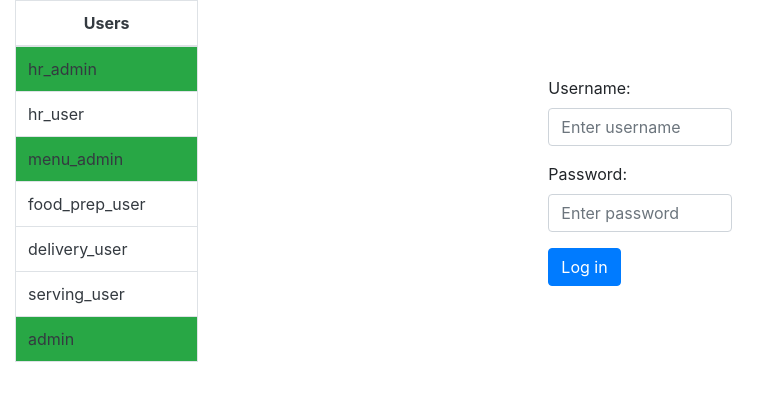
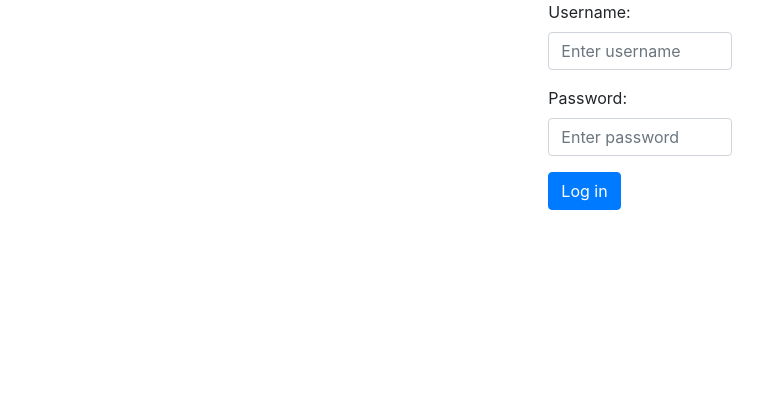
Before and after one commit to DAT210/Employee, a Flask app: page / in a window 1280 px wide. Shown: the top 401 px of the page, without its empty margins (0-780 px from the left). Run offline with Flask 2, Linux system fonts and the light colour scheme; data comes from the database, SQL or seed files in the repository; some libraries are stand-ins or nearby versions.

Commit message:
Buttons are user-friendly, ID list auto updates, user list not showing for unauthorized people"

```diff
--- a/src/employee_db/app.py
+++ b/src/employee_db/app.py
@@ -3,7 +3,6 @@ import jwt
 import datetime
 from functools import wraps
 import mysql.connector
-import secrets
 from werkzeug.security import generate_password_hash, check_password_hash
 from util import *
 
@@ -44,7 +43,7 @@ def verify_token(f):
         if not token:
             return jsonify({'message': 'No token provided!'}), 401
         try:
-            result = jwt.decode(token, app.public_key, algorithms=['RS256'])
+            _ = jwt.decode(token, app.public_key, algorithms=['RS256'])
         except:
             return jsonify({'message': 'Invalid token!'}), 403
         return f(*args, **kwargs)
@@ -111,6 +110,8 @@ def login():
                 return resp
             return jsonify('Wrong password!'), 401
         return jsonify('Authentication failed!'), 401
+
+    # if method: GET
     else:
         token = request.cookies.get('token')
         if not token:
@@ -131,15 +132,9 @@ def logout():
     session.pop('token', None)
     session.pop('user', None)
     resp = make_response(redirect(url_for('index')))
+    # setting auto-expiring cookie
     resp.set_cookie('token', '', max_age=0)
     return resp
-
-
-@app.route('/delete_employee_form/<emp_id>', methods=['POST'])
-@verify_admin_token
-def delete_employee_form(emp_id):
-    _ = remove_employee_by_id(get_db(), emp_id)
-    return redirect(url_for('login'))
 
 
 # API endpoints #
@@ -191,6 +186,7 @@ def edit_employee(emp_id):
         return resp
     except:
         return jsonify("Internal server error"), 500
+
 
 @app.route('/employees/<emp_id>', methods=['DELETE'])
 @verify_admin_token
@@ -258,6 +254,7 @@ def delete_user(emp_id):
 
 ## Misc ##
 
+# group codes - group names
 @app.route('/groups')
 @verify_token
 def get_groups():
@@ -267,41 +264,12 @@ def get_groups():
     except:
         return jsonify("Internal server error"), 500
 
+# all employees in a group
 @app.route('/group-employees/<group_id>', methods=['GET'])
 @verify_token
 def get_by_groups(group_id):
     resp = get_employees_by_group(get_db(), group_id)
     return resp
 
-
-@app.route("/addEmployee", methods=["POST"])
-def addEmployee():
-    emp_name = request.form.get("emp_name")
-    emp_group = request.form.get("emp_group")
-    success = True
-    db = get_db()
-    cur =db.cursor()
-    try:
-        cur.execute(queries["add_employee"], emp_name, emp_group)
-        cur.commit()
-    except mysql.connector.Error as err:
-        print("Error {}".format(err.msg))
-        success = False
-    finally:
-        cur.close()
-
-    if success is True:
-        print("Successful")
-        return render_template("")
-
-    else:
-        print("Failure")
-
-
-@app.route("/update/employee")
-def update(emp_id):
-
-    pass
-
 if __name__ == '__main__':
     app.run(debug=True)
--- a/src/employee_db/static/scr.js
+++ b/src/employee_db/static/scr.js
@@ -37,13 +37,10 @@ function init() {
         });
      });
 
+
      for (var i = 0; i<5; i++) {
         let groupNr = i
         let groupParent = $('ul #group' + groupNr);
-
-        console.log(groupParent.attr('id'));
-
-        console.log('CLICKED ');
         $.ajax({
             url: "/group-employees/" + groupNr,
             dataType: "json",
@@ -51,19 +48,17 @@ function init() {
                 groupParent.empty();
                 $.each(resp, function(j, emp) {
                     employeeIDList.push(emp.employee_id);
-                    element = $("<li class='list-group-item'></li>").html("<b>Name:</b> " + emp.name + "      <b>ID:</b> " + emp.employee_id);
-                    editBtn = $("<button type='button' class='btn btn-dark btn-sm' id='edit" + emp.employee_id + "' style='float: right;'><span class='glyphicon glyphicon-star'></span></button>");
+                    element = $("<li class='list-group-item py-3'></li>").html("<b>Name:</b> " + emp.name + "      <b>ID:</b> " + emp.employee_id);
+                    editBtn = $("<button type='button' class='btn btn-dark btn-sm' id='edit" + emp.employee_id + "' style='float: right; height :50%;'>Edit</span></button>");
                     editBtn.on('click', function() {
-                        console.log('CLICKED edit' + this.getAttribute('id'));
-                        console.log(emp.employee_id);
                         var parent = $(this).parent();
+                        parent.empty();
                         var textfield = $("<form class='form-inline'><div class='form-group'><label for='edit_name'>Employee name:</label></div></form>");
                         var theField = $("<input type='text' class='form-control' id='edit_name' placeholder='Enter new name' name='edit_name'>");
                         textfield.append(theField);
                         parent.append(textfield);
                         var editEmployee = $("<button type='button' class='btn btn-dark btn-sm' id='edit_btn'>Edit</button>");
                         editEmployee.on('click', function() {
-                            console.log(theField.val());
                             var req = {
                                 emp_id: emp.employee_id,
                                 name: theField.val()
@@ -81,17 +76,16 @@ function init() {
                         });
 
                         parent.append(editEmployee);
+                        groupList();
                     });
 
 
+
+                    element.append(" </br> <b>Username:</b> " + emp.username + "<b>Authority:</b>" + emp.access_level);
                     element.append(editBtn);
-                    element.append(" </br> <b>Username:</b> " + emp.username + "<b>Authority:</b>" + emp.access_level);
 
-
-                    deleteBtn = $("<button type='button' class='btn btn-danger btn-sm' style='float: right;'><span class='glyphicon glyphicon-star'></span></button>").attr('id', 'remove'+emp.employee_id);
+                    deleteBtn = $("<button type='button' class='btn btn-danger btn-sm' style='float: right; height :50%;'>Delete</span></button>").attr('id', 'remove'+emp.employee_id);
                     deleteBtn.on('click', function(){
-                        console.log('CLICKED delete' + this.getAttribute('id'));
-                        console.log(emp.employee_id);
 
                         var req = {
                             emp_id: emp.employee_id
@@ -114,28 +108,24 @@ function init() {
     }
 }
 
-
+// refreshing the page on every event
 function groupList() {
     for (var i = 0; i<5; i++) {
         let groupNr = i
         let groupParent = $('ul #group' + groupNr);
 
-        console.log(groupParent.attr('id'));
-
-        console.log('CLICKED ');
         $.ajax({
             url: "/group-employees/" + groupNr,
             dataType: "json",
             success: function (resp) {
                 groupParent.empty();
                 $.each(resp, function(j, emp) {
-                    element = $("<li class='list-group-item'></li>").html("<b>Name:</b> " + emp.name + "      <b>ID:</b> " + emp.employee_id);
-                    editBtn = $("<button type='button' class='btn btn-dark btn-sm' id='edit" + emp.employee_id + "' style='float: right;'><span class='glyphicon glyphicon-star'></span></button>");
+                    element = $("<li class='list-group-item py-3'></li>").html("<b>Name:</b> " + emp.name + "      <b>ID:</b> " + emp.employee_id);
+                    editBtn = $("<button type='button' class='btn btn-dark btn-sm' id='edit" + emp.employee_id + "' style='float: right; height :50%;'>Edit</span></button>");
                     editBtn.on('click', function() {
-                        console.log('CLICKED edit' + this.getAttribute('id'));
-                        console.log(emp.employee_id);
 
                         var parent = $(this).parent();
+                        parent.empty();
                         var textfield = $("<form class='form-inline'><div class='form-group'><label for='edit_name'>Employee name:</label></div></form>");
                         var theField = $("<input type='text' class='form-control' id='edit_name' placeholder='Enter new name' name='edit_name'>");
                         textfield.append(theField);
@@ -160,14 +150,12 @@ function groupList() {
                         parent.append(editEmployee);
 
                     });
+
+                    element.append(" </br> <b>Username:</b> " + emp.username + "<b>Authority:</b>" + emp.access_level);
                     element.append(editBtn);
-                    element.append(" </br> <b>Username:</b> " + emp.username + "<b>Authority:</b>" + emp.access_level);
 
-
-                    deleteBtn = $("<button type='button' class='btn btn-danger btn-sm' style='float: right;'><span class='glyphicon glyphicon-star'></span></button>").attr('id', 'remove'+emp.employee_id);
+                    deleteBtn = $("<button type='button' class='btn btn-danger btn-sm' style='float: right; height :50%;'>Delete</span></button>").attr('id', 'remove'+emp.employee_id);
                     deleteBtn.on('click', function(){
-                        console.log('CLICKED delete' + this.getAttribute('id'));
-                        console.log(emp.employee_id);
                         var req = {
                             emp_id: emp.employee_id
                         }
@@ -189,4 +177,19 @@ function groupList() {
 
     }
 
+    var currentIDs = $('#emp_id');
+    currentIDs.empty();
+    $.ajax({
+        type: 'GET',
+        dataType: 'json',
+        url: '/employees',
+        success: function(resp) {
+            $.each(resp, function(j, employees) {
+                $.each(employees, function(i, emp) {
+                    element = $("<option value='" + emp.employee_id + "'>" + emp.employee_id + "</option>");
+                    currentIDs.append(element);
+                });
+            });
+        }
+    });
 }
--- a/src/employee_db/templates/login.html
+++ b/src/employee_db/templates/login.html
@@ -1,9 +1,10 @@
 {% extends "proto.html" %}
 
 {% block content %}
-
 <div class="container-fluid">
-    <div class="row">
+    <div class="row"></div>
+    <div class="row align-self-center">
+        <!--
             {% if not session['token'] %}
             <div class="col-md-2 align-self-center " id="test">
                 <table class="table table-bordered text-dark">
@@ -13,9 +14,10 @@
                 {% endfor %}
                 </table>
             </div>
-            {% endif %}
+            {% endif %} -->
 
-<div class="col-md-3"> </div>
+
+<div class="col-md-5"> </div>
 <div class="col-md-2 align-self-center " id="login">
         {% if not session['token'] %}
     <form action="{{ url_for('login') }}" method="post">
```
Also changed, not shown: src/employee_db/auth.test.py (+2 -6 lines), src/employee_db/templates/hr.html (+3 -17 lines), src/employee_db/util.py (+17 -14 lines).
